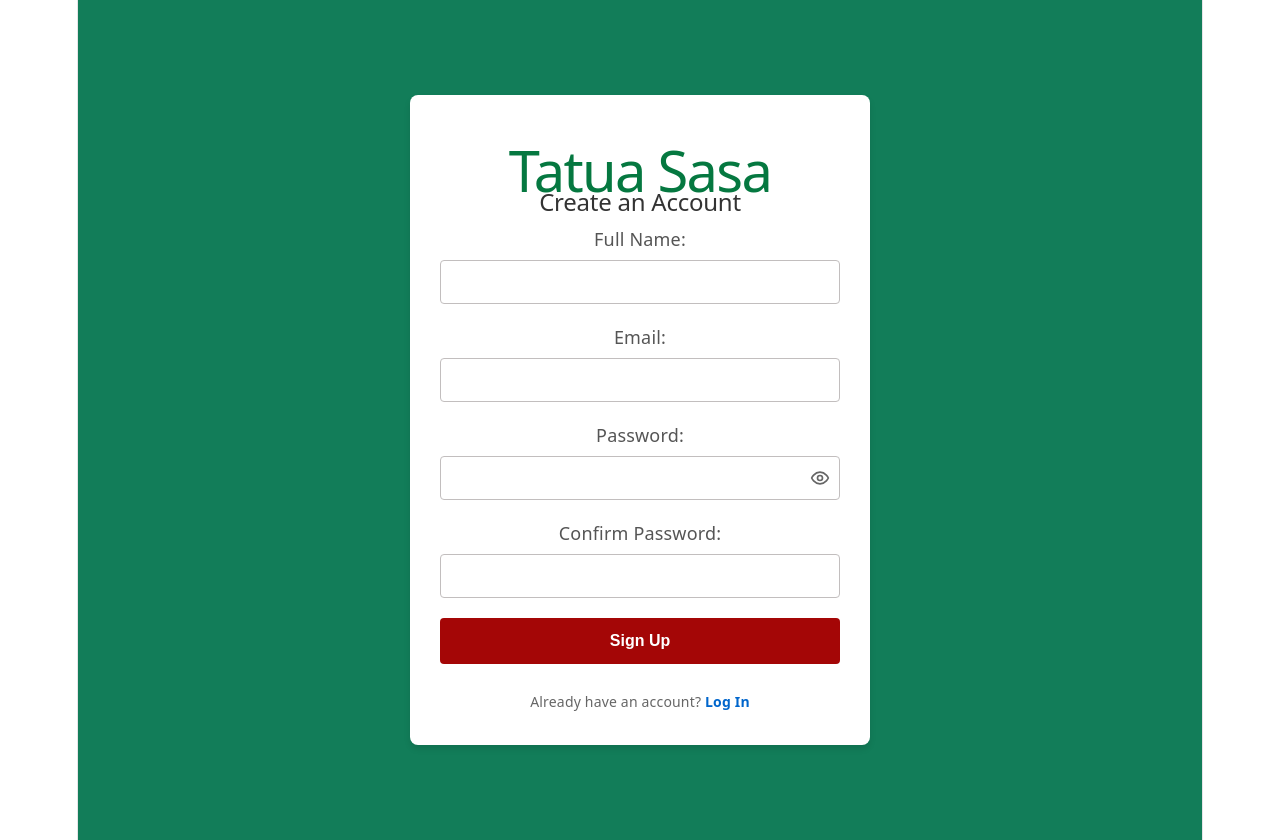
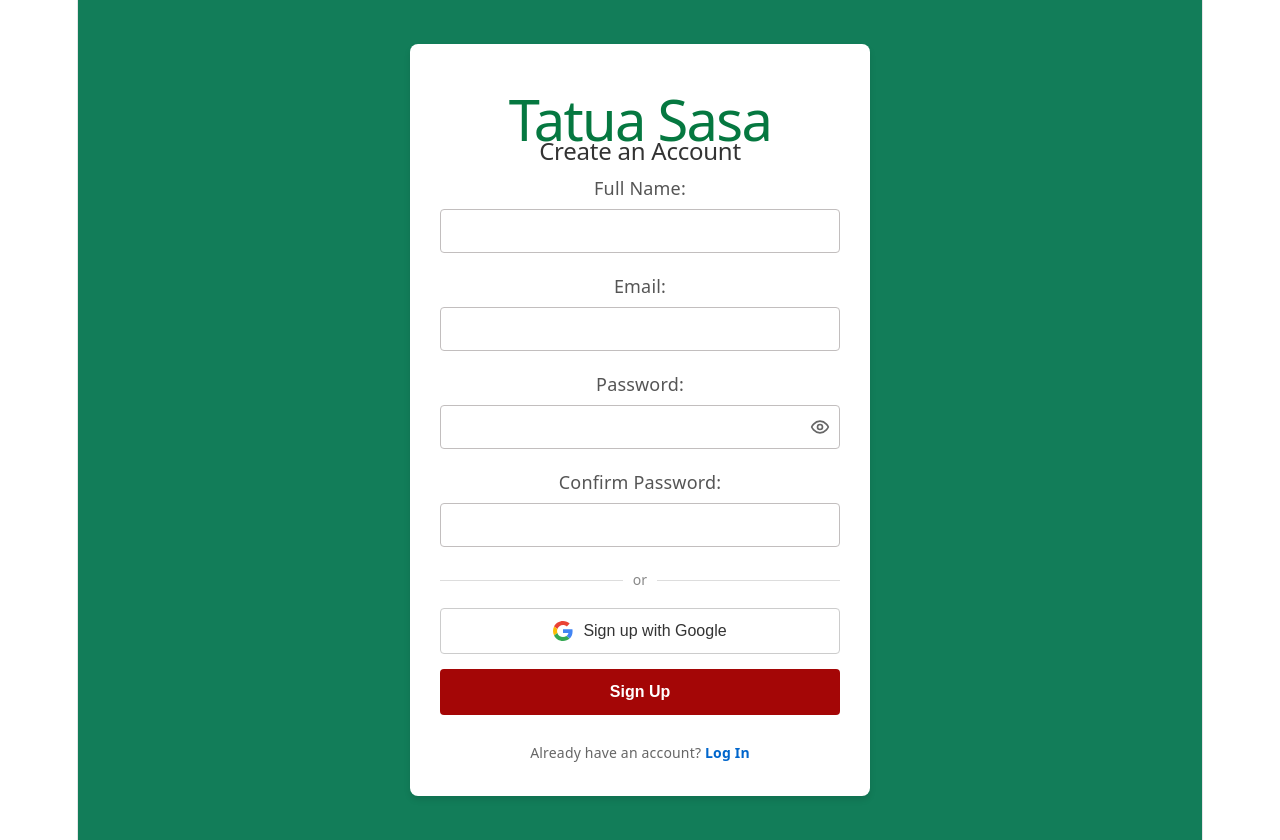
Before and after one commit to samkuria/TatuaSasa, a React (Vite) app: page /signup in a window 1280 px wide. Built offline with nearby package versions, Linux system fonts and the light colour scheme.

Commit message:
Updated SignUp

```diff
--- a/src/pages/SignUp.jsx
+++ b/src/pages/SignUp.jsx
@@ -1,31 +1,29 @@
 import { useState } from 'react';
 import { Link } from 'react-router-dom';
-import './login.css'; // Reusing your awesome styles!
+import './login.css';
 
 export default function SignUp() {
-  // 1. Form State
   const [name, setName] = useState('');
   const [email, setEmail] = useState('');
   const [password, setPassword] = useState('');
   const [confirmPassword, setConfirmPassword] = useState('');
-
-  // 2. UI State
   const [showPassword, setShowPassword] = useState(false);
   const [error, setError] = useState('');
 
-  // 3. Submit Handler
   const handleSignUp = (e) => {
     e.preventDefault();
 
-    // Basic validation: Check if passwords match before submitting
     if (password !== confirmPassword) {
       setError("Passwords do not match!");
       return;
     }
 
-    // Clear any previous errors if successful
     setError('');
     console.log("Submitting sign up for:", { name, email, password });
+  };
+
+  const handleGoogleSignUp = () => {
+    console.log("Initiating Google Sign-Up");
   };
 
   return (
@@ -34,7 +32,6 @@
         <h1>Tatua Sasa</h1>
         <h2>Create an Account</h2>
 
-        {/* Error Message Display */}
         {error && <p style={{ color: 'red', textAlign: 'center', marginBottom: '15px' }}>{error}</p>}
 
         <div className="form-group">
@@ -73,11 +70,20 @@
               type="button"
               className="password-toggle"
               onClick={() => setShowPassword(!showPassword)}
+              aria-label={showPassword ? "Hide password" : "Show password"}
             >
               {showPassword ? (
-                <svg xmlns="http://www.w3.org/2000/svg" width="20" height="20" viewBox="0 0 24 24" fill="none" stroke="currentColor" strokeWidth="2" strokeLinecap="round" strokeLinejoin="round"><path d="M9.88 9.88a3 3 0 1 0 4.24 4.24"/><path d="M10.73 5.08A10.43 10.43 0 0 1 12 5c7 0 10 7 10 7a13.16 13.16 0 0 1-1.67 2.68"/><path d="M6.61 6.61A13.526 13.526 0 0 0 2 12s3 7 10 7a9.74 9.74 0 0 0 5.39-1.61"/><line x1="2" x2="22" y1="2" y2="22"/></svg>
+                <svg xmlns="http://www.w3.org/2000/svg" width="20" height="20" viewBox="0 0 24 24" fill="none" stroke="currentColor" strokeWidth="2" strokeLinecap="round" strokeLinejoin="round">
+                  <path d="M9.88 9.88a3 3 0 1 0 4.24 4.24"/>
+                  <path d="M10.73 5.08A10.43 10.43 0 0 1 12 5c7 0 10 7 10 7a13.16 13.16 0 0 1-1.67 2.68"/>
+                  <path d="M6.61 6.61A13.526 13.526 0 0 0 2 12s3 7 10 7a9.74 9.74 0 0 0 5.39-1.61"/>
+                  <line x1="2" x2="22" y1="2" y2="22"/>
+                </svg>
               ) : (
-                <svg xmlns="http://www.w3.org/2000/svg" width="20" height="20" viewBox="0 0 24 24" fill="none" stroke="currentColor" strokeWidth="2" strokeLinecap="round" strokeLinejoin="round"><path d="M2 12s3-7 10-7 10 7 10 7-3 7-10 7-10-7-10-7Z"/><circle cx="12" cy="12" r="3"/></svg>
+                <svg xmlns="http://www.w3.org/2000/svg" width="20" height="20" viewBox="0 0 24 24" fill="none" stroke="currentColor" strokeWidth="2" strokeLinecap="round" strokeLinejoin="round">
+                  <path d="M2 12s3-7 10-7 10 7 10 7-3 7-10 7-10-7-10-7Z"/>
+                  <circle cx="12" cy="12" r="3"/>
+                </svg>
               )}
             </button>
           </div>
@@ -94,6 +100,24 @@
           />
         </div>
 
+        <div className="divider">
+          <span>or</span>
+        </div>
+
+        <button
+          type="button"
+          className="google-btn"
+          onClick={handleGoogleSignUp}
+        >
+          <svg viewBox="0 0 48 48" width="20" height="20">
+            <path fill="#EA4335" d="M24 9.5c3.54 0 6.71 1.22 9.21 3.6l6.85-6.85C35.9 2.38 30.47 0 24 0 14.62 0 6.51 5.38 2.56 13.22l7.98 6.19C12.43 13.7 17.74 9.5 24 9.5z"/>
+            <path fill="#4285F4" d="M46.98 24.55c0-1.57-.15-3.09-.38-4.55H24v9.02h12.94c-.58 2.96-2.26 5.48-4.78 7.18l7.73 6c4.51-4.18 7.09-10.36 7.09-17.65z"/>
+            <path fill="#FBBC05" d="M10.53 28.59c-.48-1.45-.76-2.99-.76-4.59s.27-3.14.76-4.59l-7.98-6.19C.92 16.46 0 20.12 0 24c0 3.88.92 7.54 2.56 10.78l7.97-6.19z"/>
+            <path fill="#34A853" d="M24 48c6.48 0 11.93-2.13 15.89-5.81l-7.73-6c-2.15 1.45-4.92 2.3-8.16 2.3-6.26 0-11.57-4.22-13.47-9.91l-7.98 6.19C6.51 42.62 14.62 48 24 48z"/>
+          </svg>
+          Sign up with Google
+        </button>
+
         <button type="submit" className="submit-btn">Sign Up</button>
 
         <div className="auth-links">
```
